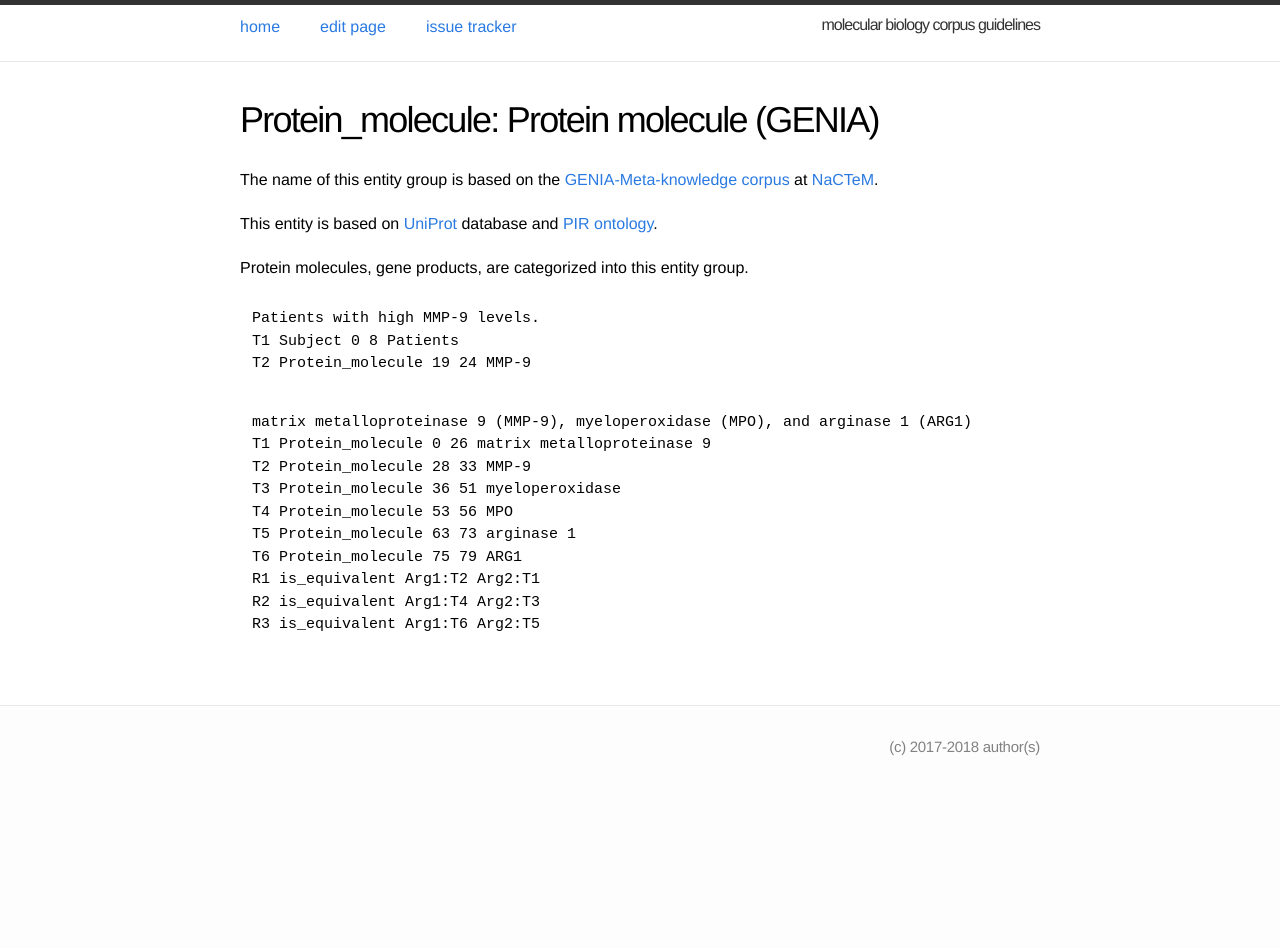
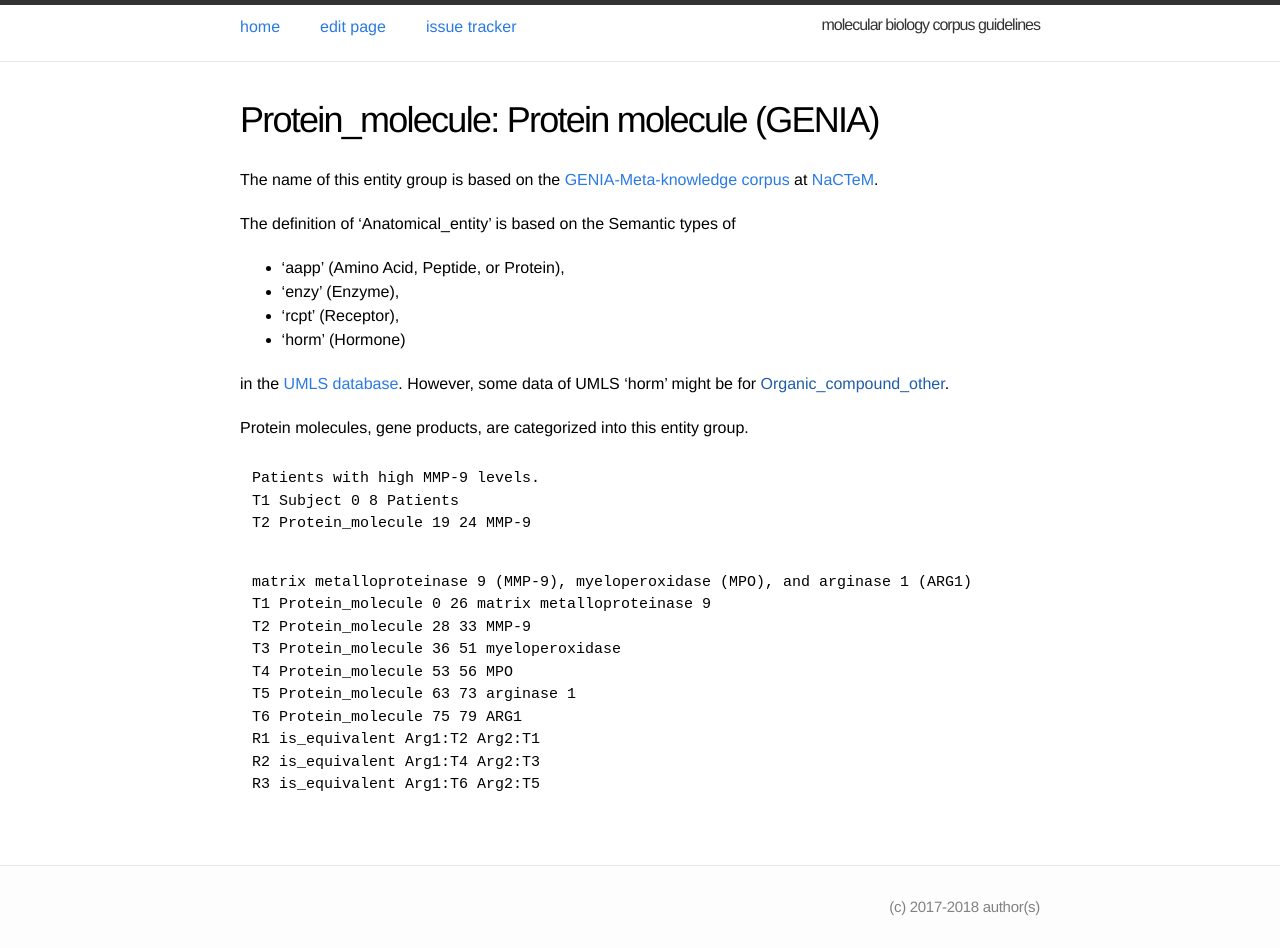
Before and after one commit to ezcatdb/molbiol_lung_corpus-guidelines, a Jekyll site: the page built from _entity/Protein_molecule.md, in a window 1280 px wide. Built offline with Jekyll 4.4.1, drawn with Linux system fonts in a browser that asks for light colours; before the commit the page ends 900 px from its top, so only the background shows below that.

Commit message:
Update Protein_molecule.md to include UMLS info.

```diff
--- a/_entity/Protein_molecule.md
+++ b/_entity/Protein_molecule.md
@@ -7,8 +7,19 @@ order: 31
 
 The name of this entity group is based on the <a href="http://www.nactem.ac.uk/meta-knowledge/">GENIA-Meta-knowledge corpus</a> at <a href="http://www.nactem.ac.uk/">NaCTeM</a>.
 
+<!--
 This entity is based on
 <a href="https://www.uniprot.org/">UniProt</a> database and <a href="https://pir.georgetown.edu/pro/"> PIR ontology</a>.
+-->
+
+The definition of 'Anatomical_entity' is based on the Semantic types of
+- 'aapp' (Amino Acid, Peptide, or Protein),
+- 'enzy' (Enzyme),
+- 'rcpt' (Receptor),
+- 'horm' (Hormone)
+
+in the <a href="https://www.nlm.nih.gov/research/umls/">UMLS database</a>.
+However, some data of UMLS 'horm' might be for [Organic_compound_other]().
 
 Protein molecules, gene products, are categorized into this entity group.
 
```
